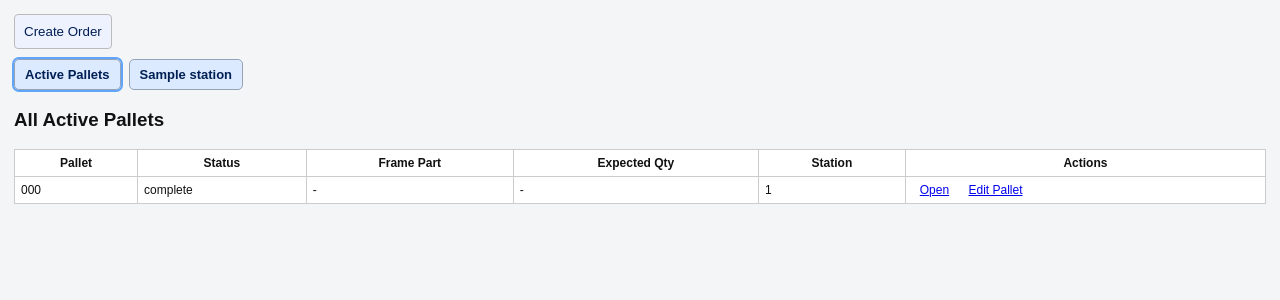
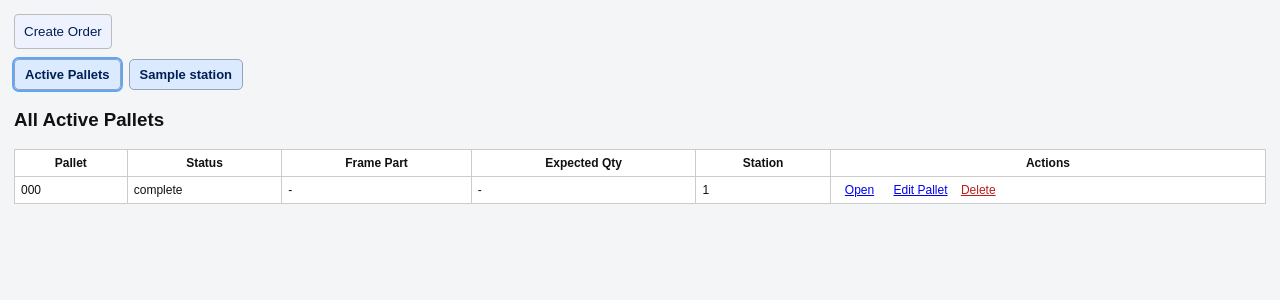
Before and after one commit to ravenorb/mts, a FastAPI app: page /production in a window 1280 px wide. Shown: the part 49-349 px from the top of the page. Run offline with FastAPI, Linux system fonts and the light colour scheme; the visitor is signed in with stand-in values (Sample User, id 1); tables that the repository leaves empty hold one stand-in row (values such as "Sample post"); parts of the project's set-up code (start-up, migrations or seed data) failed here and were passed over.

Commit message:
Add pallet delete actions and preserve station routing order

```diff
--- a/app/main.py
+++ b/app/main.py
@@ -702,7 +702,7 @@ def build_component_quantities(db: Session, frame_part_id: str, expected_quantit
             continue
         component_map[component_id] = {
             "component_id": component_id,
-            "expected_quantity": float(detail.sheet_qty or 0) * float(sheet_count or 0),
+            "expected_quantity": float(detail.sheet_qty or 0) * float(expected_quantity or 0),
             "qty_needed": 0.0,
         }
 
@@ -1009,6 +1009,21 @@ def pallet_move(pallet_id: int, station_id: int = Form(...), notes: str = Form("
     return RedirectResponse(f"/production/pallet/{pallet.id}", status_code=302)
 
 
+@app.post("/production/pallet/{pallet_id}/delete")
+def production_pallet_delete(pallet_id: int, redirect_to: str = Form("/production?tab=active"), db: Session = Depends(get_db), user=Depends(require_login)):
+    pallet = db.query(models.Pallet).filter_by(id=pallet_id).first()
+    if not pallet:
+        raise HTTPException(404)
+
+    db.query(models.Queue).filter_by(pallet_id=pallet_id).delete(synchronize_session=False)
+    db.query(models.PalletEvent).filter_by(pallet_id=pallet_id).delete(synchronize_session=False)
+    db.query(models.PalletPart).filter_by(pallet_id=pallet_id).delete(synchronize_session=False)
+    db.query(models.PalletRevision).filter_by(pallet_id=pallet_id).delete(synchronize_session=False)
+    db.delete(pallet)
+    db.commit()
+    return RedirectResponse(redirect_to if redirect_to.startswith("/") else "/production?tab=active", status_code=302)
+
+
 @app.post("/production/create-pallet")
 def production_create_pallet(part_revision_id: int = Form(...), quantity: float = Form(...), location_station_id: int | None = Form(None), db: Session = Depends(get_db), user=Depends(require_login)):
     if quantity <= 0:
@@ -1232,6 +1247,9 @@ def engineering_part_detail(part_id: str, request: Request, mode: str = "edit",
     stations = db.query(models.Station).filter_by(active=True).order_by(models.Station.station_name.asc()).all()
     assigned_routes = db.query(models.PartStationRoute).filter_by(part_id=part_id).order_by(models.PartStationRoute.route_order.asc(), models.PartStationRoute.id.asc()).all()
     assigned_station_ids = [route.station_id for route in assigned_routes]
+    station_map = {station.id: station for station in stations}
+    assigned_stations = [station_map[route.station_id] for route in assigned_routes if route.station_id in station_map]
+    available_stations = [station for station in stations if station.id not in assigned_station_ids]
 
     revision_file_buttons: list[dict[str, str]] = []
     if revision_header:
@@ -1279,8 +1297,8 @@ def engineering_part_detail(part_id: str, request: Request, mode: str = "edit",
         "mode": mode,
         "revision_list": [item[0] for item in revision_list],
         "revision_file_buttons": revision_file_buttons,
-        "stations": stations,
-        "assigned_station_ids": assigned_station_ids,
+        "assigned_stations": assigned_stations,
+        "available_stations": available_stations,
         **engineering_nav_context(),
     })
 
--- a/app/templates/production.html
+++ b/app/templates/production.html
@@ -29,6 +29,10 @@
     <td>
       <a class="small-link-btn" href="/production/pallet/{{pallet.id}}">Open</a>
       <a class="small-link-btn" href="/production/pallet/{{pallet.id}}/edit">Edit Pallet</a>
+      <form method="post" action="/production/pallet/{{pallet.id}}/delete" style="display:inline;" onsubmit="return confirm('Delete pallet {{pallet.pallet_code}}? This cannot be undone.');">
+        <input type="hidden" name="redirect_to" value="/production?tab=active" />
+        <button type="submit" class="small-link-btn danger-link-btn">Delete</button>
+      </form>
     </td>
   </tr>
   {% endfor %}
@@ -59,6 +63,10 @@
       {% if row.pallet %}
       <a class="small-link-btn" href="/production/pallet/{{row.pallet.id}}">Open</a>
       <a class="small-link-btn" href="/production/pallet/{{row.pallet.id}}/edit">Edit Pallet</a>
+      <form method="post" action="/production/pallet/{{row.pallet.id}}/delete" style="display:inline;" onsubmit="return confirm('Delete pallet {{row.pallet.pallet_code}}? This cannot be undone.');">
+        <input type="hidden" name="redirect_to" value="/production?tab=station-{{selected_station.id}}" />
+        <button type="submit" class="small-link-btn danger-link-btn">Delete</button>
+      </form>
       {% endif %}
     </td>
   </tr>
```
Also changed, not shown: app/templates/engineering_part_detail.html (+16 -3 lines).
